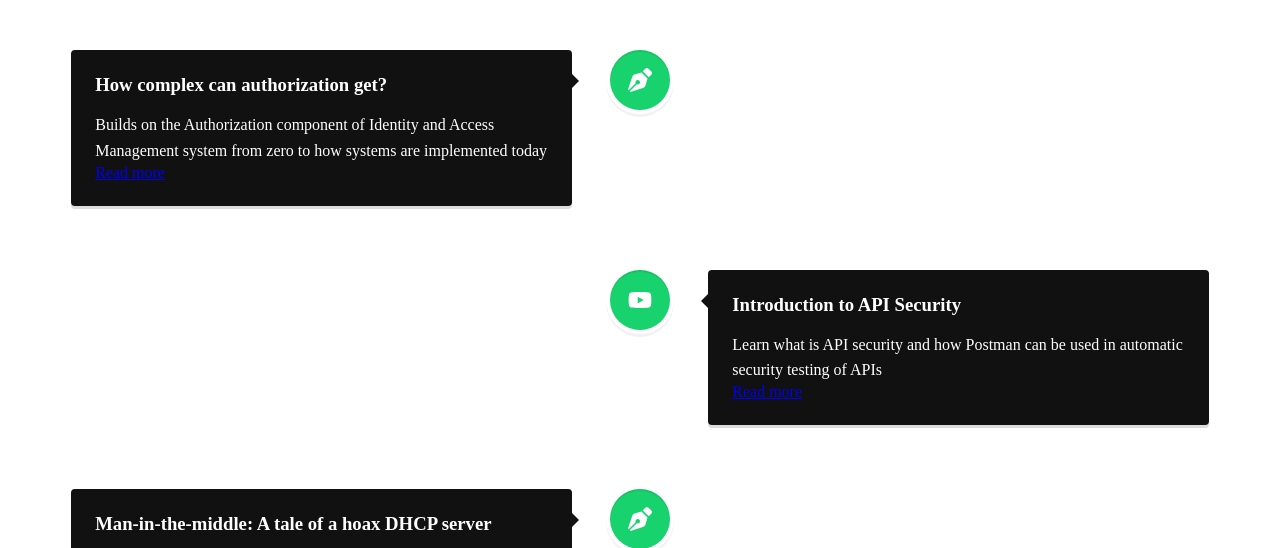
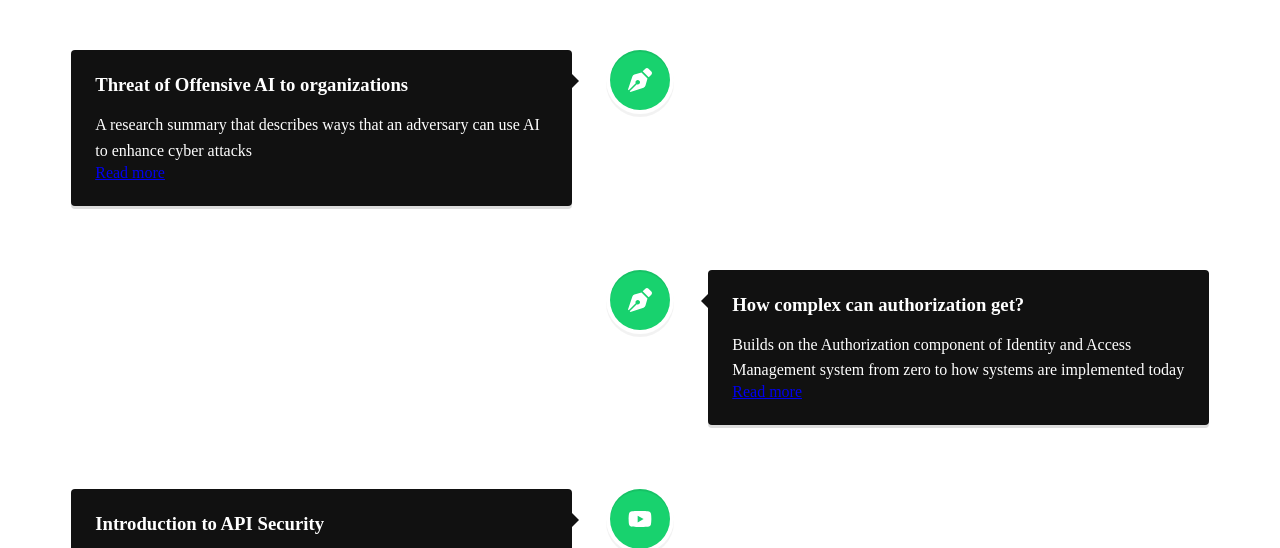
Before and after one commit to kmmanoj/personal-portfolio, a Gatsby site: page /my-works in a window 1280 px wide. Shown: the part 193-741 px from the top of the page. Built offline with nearby package versions, Linux system fonts and the light colour scheme; Gatsby itself is replaced by a stand-in of ours.

Commit message:
OAC: research summary blog

```diff
--- a/src/components/my-works/work-list.js
+++ b/src/components/my-works/work-list.js
@@ -1,9 +1,16 @@
 const work_list = [
+    {
+        "title": "Threat of Offensive AI to organizations",
+        "date": "Apr 2022",
+        "description": "A research summary that describes ways that an adversary can use AI to enhance cyber attacks",
+        "url": "https://blog.kmmanoj.me/threat-of-offensive-ai-to-organizations-ed9533ca60b7",
+        "icon": "blog"
+    },
     {
         "title": "How complex can authorization get?",
         "date": "Mar 2022",
         "description": "Builds on the Authorization component of Identity and Access Management system from zero to how systems are implemented today",
-        "url": "https://blog.kmmanoj.me/how-complex-can-authorization-get-5011c9dfb0fa",
+        "url": "https://medium.com/better-practices/how-complex-can-authorization-get-5011c9dfb0fa",
         "icon": "blog"
     },
     {
```
